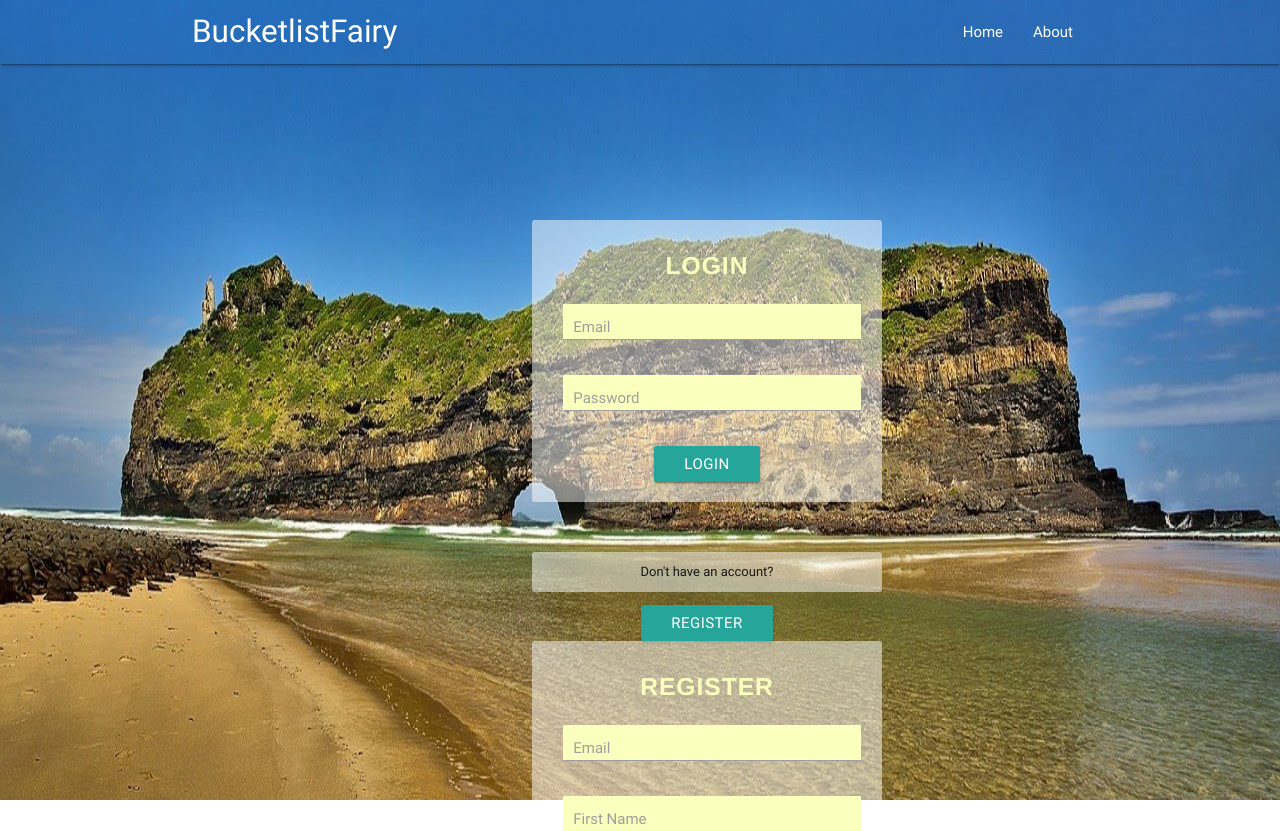
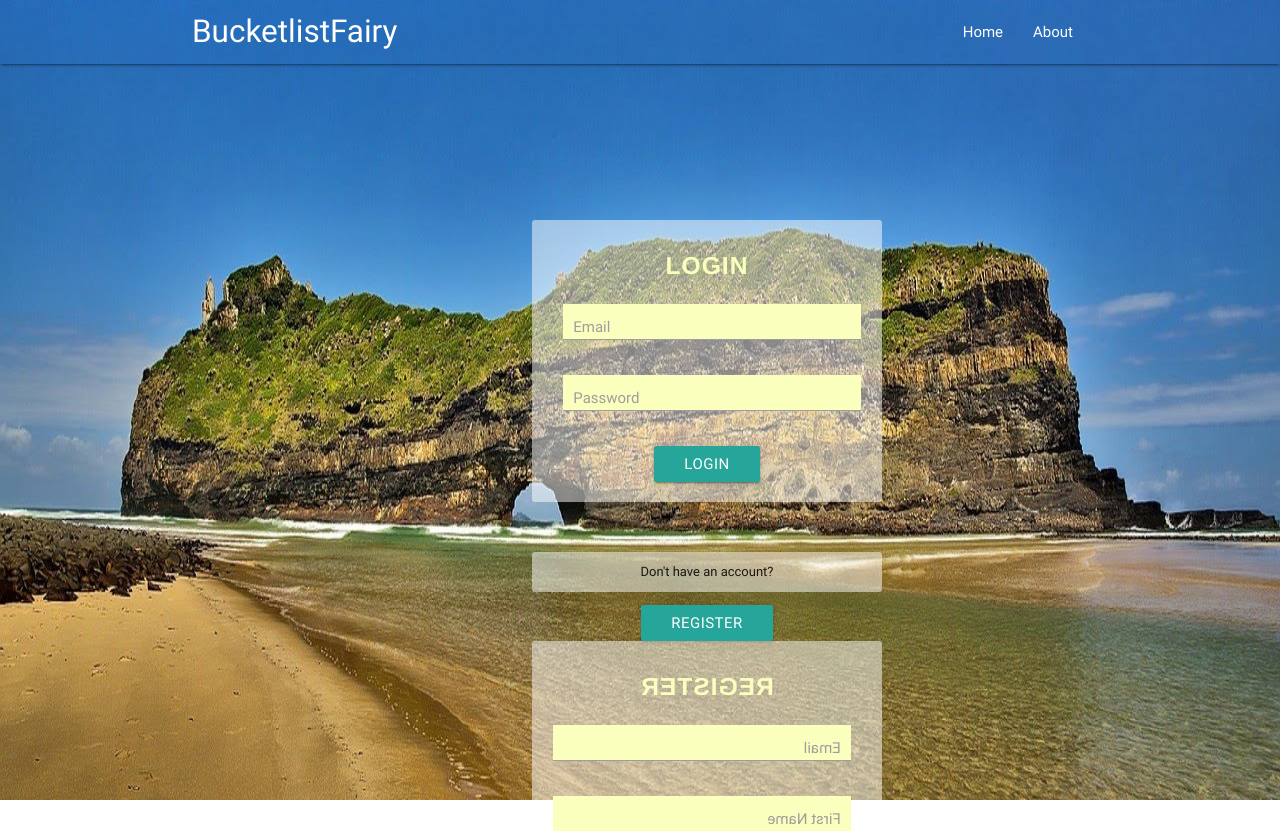
Before and after one commit to devGenie/bucket_list, a Flask app: page / in a window 1280 px wide. Shown: the top 831 px of the page. Run offline with Flask 2, Linux system fonts and the light colour scheme.

Commit message:
Mirrored the register form

```diff
--- a/app/static/style/custom.css
+++ b/app/static/style/custom.css
@@ -148,3 +148,14 @@ nav{
 	top: 0px !important;
 	left: 0px !important;
 }
+
+/*place front pane above back*/
+#loginForm_area{
+	z-index: 2;
+	transform: rotateY(0deg);
+}
+
+/*initially hide back pane*/
+#registerForm_area{
+	transform: rotateY(180deg);
+}
```
